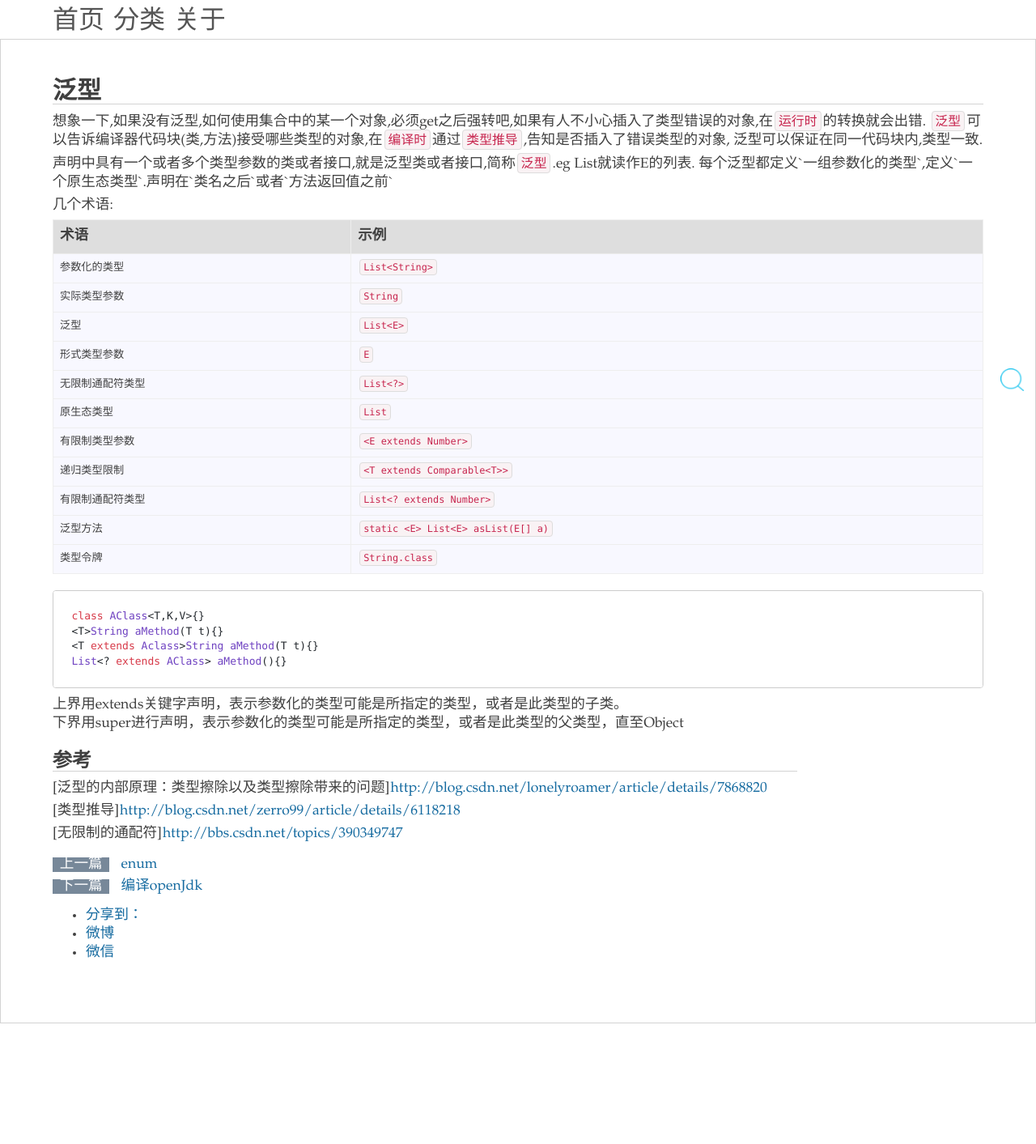
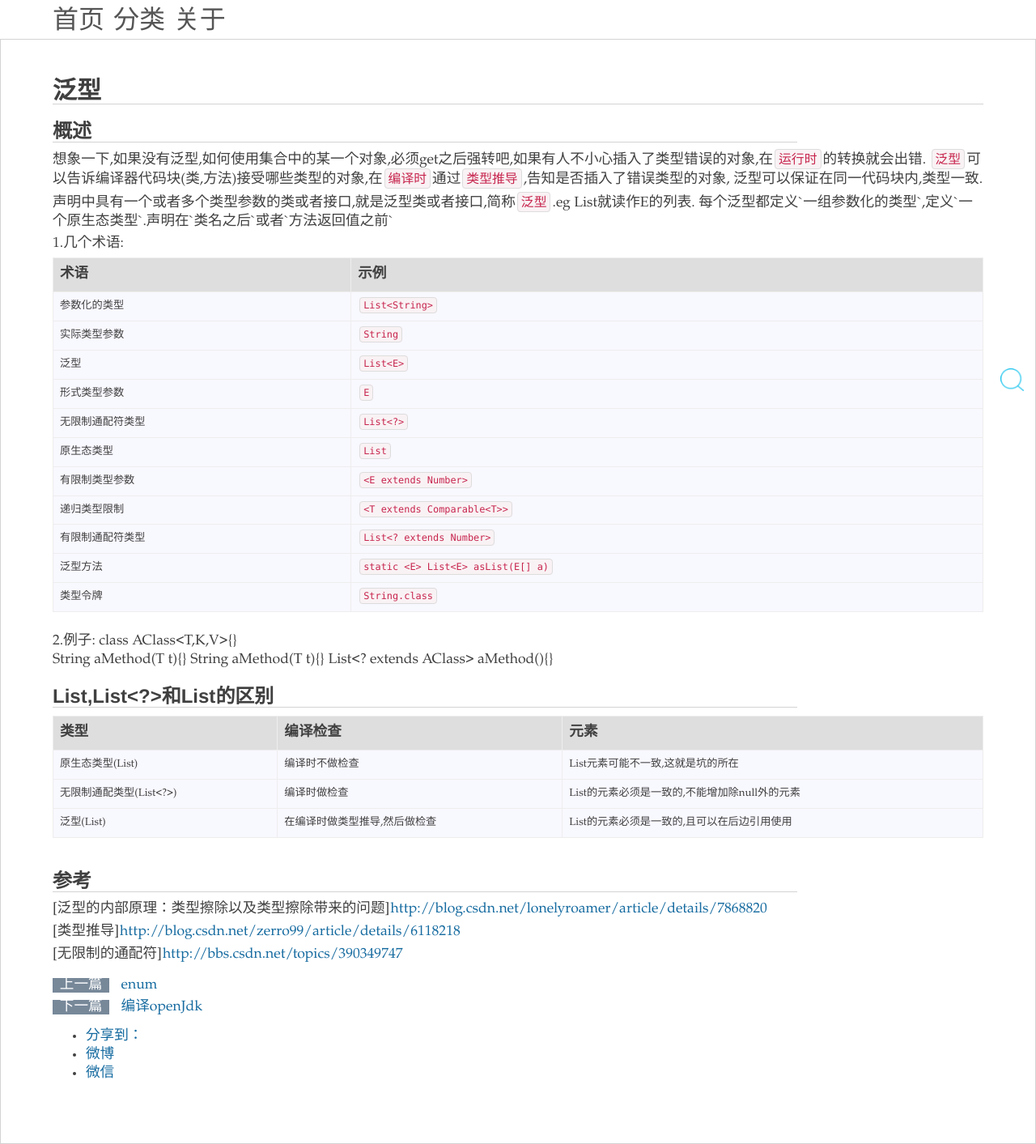
Before and after one commit to zy123a/lcj1992.github.com, a Jekyll site: the page built from _posts/java/2014-11-20-generic.md, in a window 1280 px wide. Shown: the whole page at 81% size. Built offline with Jekyll 4.4.1, drawn with Linux system fonts in a browser that asks for light colours; nearby versions of some CDN libraries; comment, search, counter and statistics services are not loaded; before the commit the page ends 1264 px from its top, so only the background shows below that.

Commit message:
无限制通配符

```diff
--- a/_posts/java/2014-11-20-generic.md
+++ b/_posts/java/2014-11-20-generic.md
@@ -6,6 +6,8 @@ tags: 类型擦除 类型推导 运行时 编译时
 ---
 
 
+### 概述
+
 想象一下,如果没有泛型,如何使用集合中的某一个对象,必须get之后强转吧,如果有人不小心插入了类型错误的对象,在`运行时`的转换就会出错.
 `泛型`可以告诉编译器代码块(类,方法)接受哪些类型的对象,在`编译时`通过`类型推导`,告知是否插入了错误类型的对象,
 泛型可以保证在同一代码块内,类型一致.
@@ -13,8 +15,7 @@ tags: 类型擦除 类型推导 运行时 编译时
 声明中具有一个或者多个类型参数的类或者接口,就是泛型类或者接口,简称`泛型`.eg List<E>就读作E的列表.
 每个泛型都定义`一组参数化的类型`,定义`一个原生态类型`.声明在`类名之后`或者`方法返回值之前`
 
-
-几个术语:
+1.几个术语:
 
 |术语|示例|
 |-|-|
@@ -30,17 +31,19 @@ tags: 类型擦除 类型推导 运行时 编译时
 | 泛型方法|`static <E> List<E> asList(E[] a)`|
 | 类型令牌|`String.class`|
 
-
+2.例子:
     class AClass<T,K,V>{}
     <T>String aMethod(T t){}
     <T extends Aclass>String aMethod(T t){}
     List<? extends AClass> aMethod(){}
 
+### List,List<?>和List<E>的区别
 
-
-
-上界用extends关键字声明，表示参数化的类型可能是所指定的类型，或者是此类型的子类。
-下界用super进行声明，表示参数化的类型可能是所指定的类型，或者是此类型的父类型，直至Object
+|类型|编译检查|元素|
+|-|-|-|
+|原生态类型(List)|编译时不做检查|List元素可能不一致,这就是坑的所在|
+|无限制通配类型(List<?>)|编译时做检查|List的元素必须是一致的,不能增加除null外的元素|
+|泛型(List<E>)|在编译时做类型推导,然后做检查|List的元素必须是一致的,且可以在后边引用使用|
 
 ### 参考
 
```
